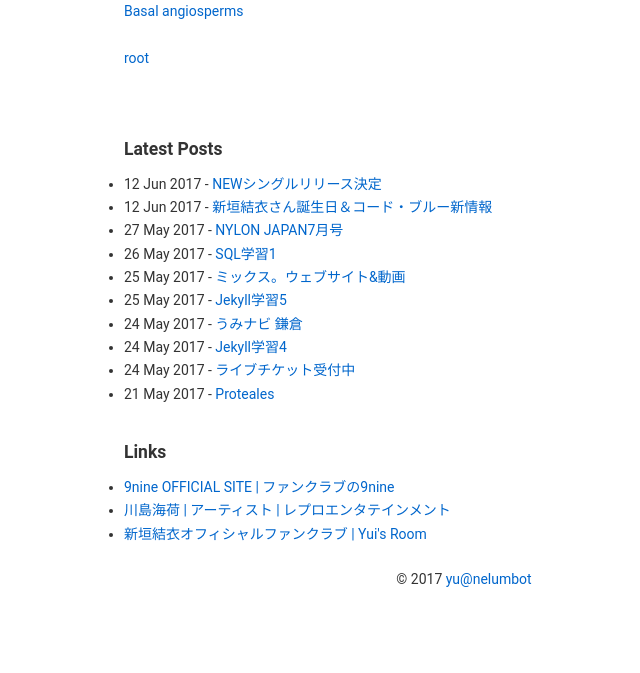
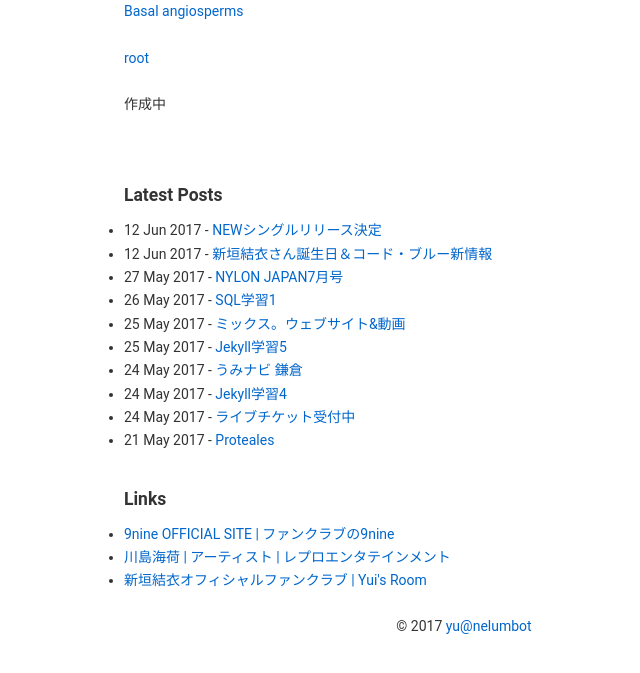
Before and after one commit to yunelumbot/test-site, a Jekyll site: the page built from biol/index.md, in a window 1280 px wide. Shown: the top 673 px of the page, without its empty margins (176-816 px from the left). Built offline with Jekyll 4.4.1, drawn with Linux system fonts in a browser that asks for light colours.

Commit message:
クリック処理検討中

```diff
--- a/biol/index.md
+++ b/biol/index.md
@@ -20,7 +20,7 @@ javascript:
 </ul>
 </div>
 <a onclick="clickNode2('root')">root</a>
-<div id="root" style="display:none">
+<div id="root" style="display:none"></div>
 
 
 作成中
--- a/js/biol.js
+++ b/js/biol.js
@@ -38,7 +38,7 @@ function clickNode2(divId) {
     // 要素(ul)を作成
     var newUl = $("<ul></ul>");
     // 要素(ul)を追加
-    element.after(newUl);
+    element.append(newUl);
     for (var i = 0; i < param.apg4[divId].length; i++) {
         // 子要素(li)を作成
         var newLi = $("<li></li>");
```
